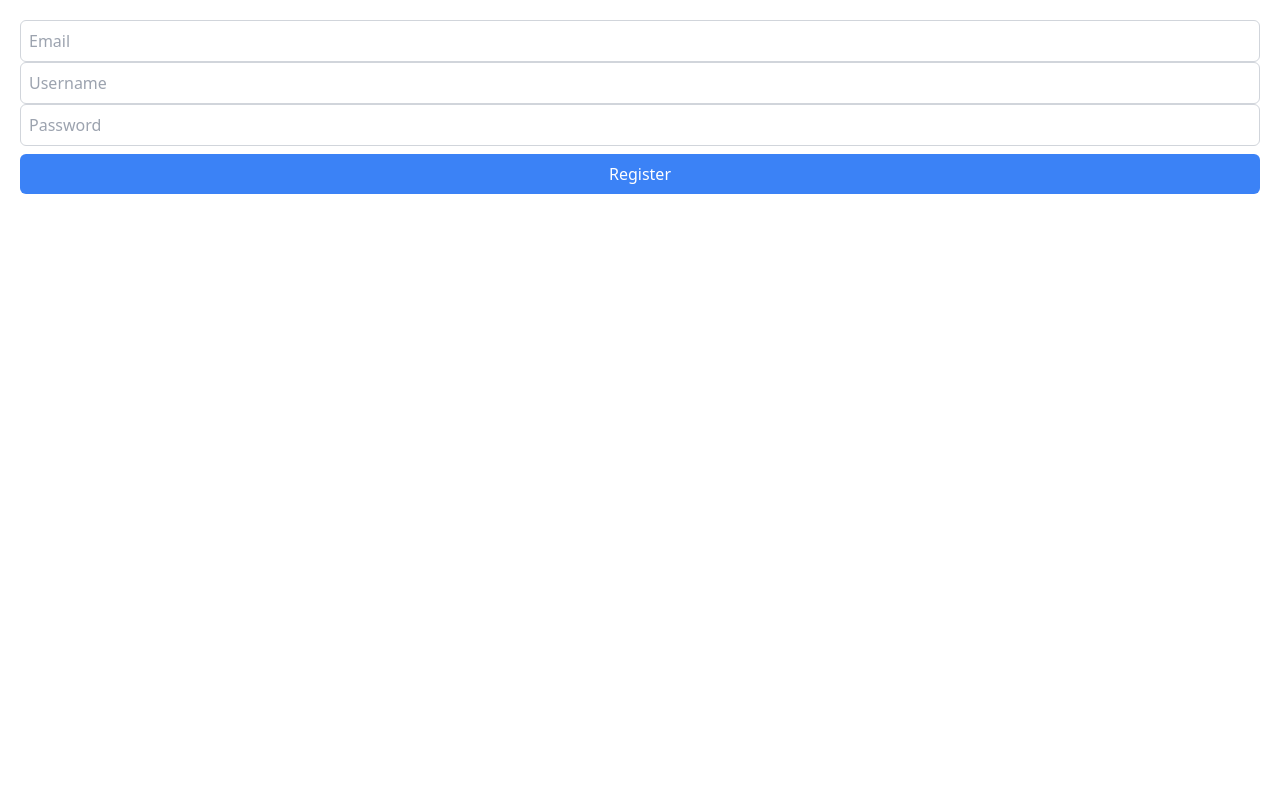
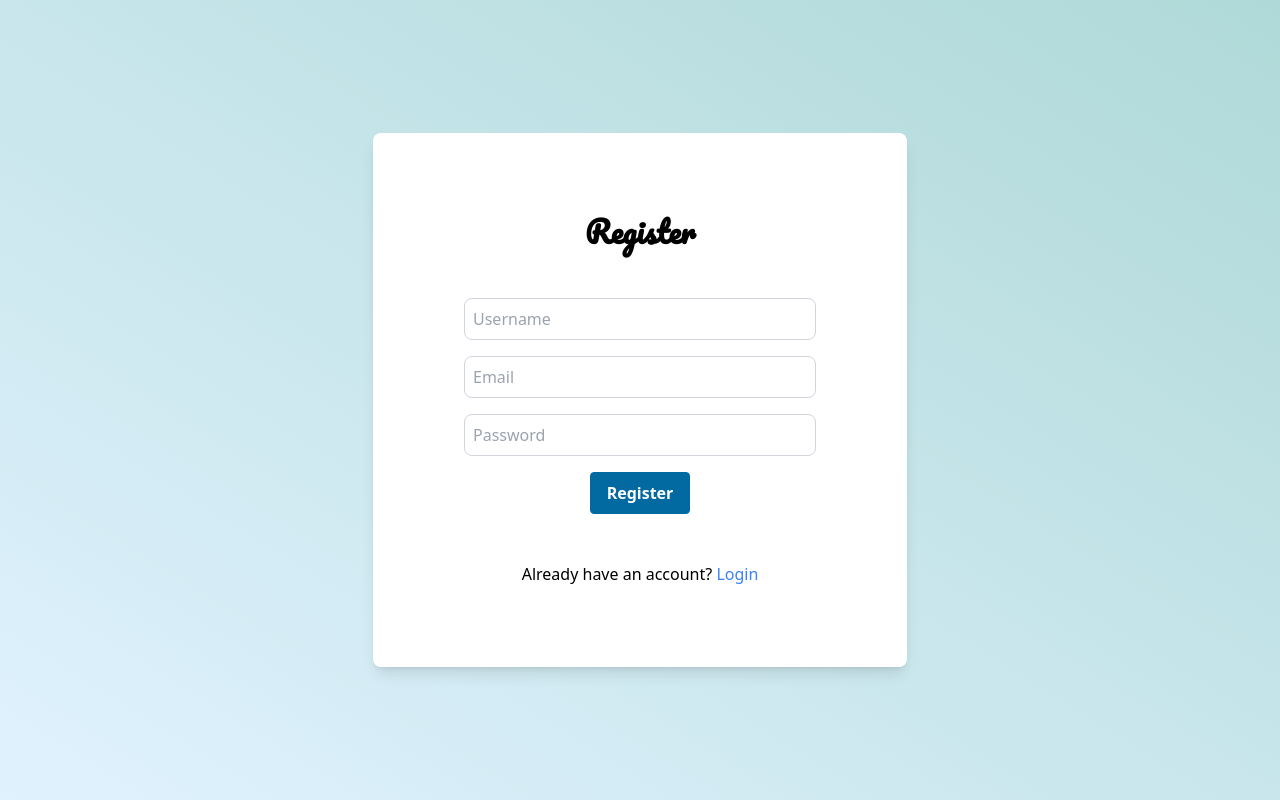
Before and after one commit to Mounir-charef/E-shop, a React (Vite) app in the folder Frontend-react/: page /register in a window 1280 px wide. Built offline with nearby package versions, Linux system fonts and the light colour scheme; a web font is replaced by a local one.

Commit message:
register form done

```diff
--- /dev/null
+++ b/Frontend-react/src/components/RegisterForm.jsx
@@ -0,0 +1,49 @@
+const RegisterForm = ({ handleSubmit, formData, handleChange }) => {
+  return (
+    <div className="form-box">
+      <form onSubmit={handleSubmit} className="form-content">
+        <input
+          value={formData.username}
+          type="text"
+          onChange={handleChange}
+          name="username"
+          placeholder="Username"
+          id="username"
+          required
+          className="form-item"
+        />
+        <input
+          value={formData.email}
+          type="text"
+          onChange={handleChange}
+          autoComplete="email"
+          name="email"
+          placeholder="Email"
+          id="email"
+          required
+          className="form-item"
+        />
+        <input
+          type="password"
+          value={formData.password}
+          onChange={handleChange}
+          autoComplete="current-password"
+          name="password"
+          placeholder="Password"
+          id="password"
+          required
+          className="form-item"
+        />
+        <button
+          onClick={handleSubmit}
+          type="submit"
+          className="form-submit-btn"
+        >
+          Register
+        </button>
+      </form>
+    </div>
+  );
+};
+
+export default RegisterForm;
--- a/Frontend-react/src/routes/Register.jsx
+++ b/Frontend-react/src/routes/Register.jsx
@@ -1,10 +1,11 @@
 import axiosInstance from "../axios.js";
-import {useContext, useState} from "react";
-import {useNavigate} from "react-router-dom";
+import { useState, useContext } from "react";
 import AuthContext from "../AuthContext.jsx";
+import { Link, useNavigate } from "react-router-dom";
+import RegisterForm from "../components/RegisterForm.jsx";
 
 const Register = () => {
-    const {baseUrl} = useContext(AuthContext)
+  const { baseUrl } = useContext(AuthContext);
   const navigate = useNavigate();
   const initialFormData = Object.freeze({
     username: "",
@@ -12,19 +13,18 @@ const Register = () => {
     password: "",
   });
 
-    const [formData, updateFormData] = useState(initialFormData);
+  const [formData, setFormData] = useState(initialFormData);
   const handleChange = (e) => {
-        updateFormData({
+    setFormData({
       ...formData,
       [e.target.name]: e.target.value.trim(),
     });
-    }
+  };
 
   const handleSubmit = (e) => {
     e.preventDefault();
-        console.log(formData);
     axiosInstance
-            .post(`${baseUrl}/user/create/`, {
+      .post(`${baseUrl}user/create/`, {
         user_name: formData.username,
         email: formData.email,
         password: formData.password,
@@ -32,49 +32,33 @@ const Register = () => {
       .then((res) => {
         console.log(res);
         console.log(res.data);
-                navigate("/login", {replace: true});
-            }).catch((err) => console.log(err));
-    }
+        navigate("/login", { replace: true });
+      })
+      .catch((err) => console.log(err));
+    setFormData(initialFormData);
+  };
 
   return (
-        <div className="p-5">
-            <form onSubmit={handleSubmit}>
-                <input
-                    type='text'
-                    onChange={handleChange}
-                    autoComplete='email'
-                    name='email'
-                    placeholder='Email'
-                    id='email'
-                    required
-                    className='w-full p-2 border border-gray-300 rounded-md focus:outline-none focus:border-blue-500'
+    <div className="flex justify-center items-center bg-gradient-to-bl from-[#afd9d8] to-sky-100 h-screen overflow-hidden ">
+      <div className="form-wrap">
+        <h1 className="text-3xl font-bold text-center mb-4 font-Pacifico">
+          Register
+        </h1>
+        <RegisterForm
+          handleSubmit={handleSubmit}
+          handleChange={handleChange}
+          formData={formData}
         />
-                <input
-                    type='text'
-                    onChange={handleChange}
-                    name='username'
-                    placeholder='Username'
-                    id='username'
-                    required
-                    className='w-full p-2 border border-gray-300 rounded-md focus:outline-none focus:border-blue-500'
-                />
-                <input type="password"
-                          onChange={handleChange}
-                            autoComplete='current-password'
-                            name='password'
-                            placeholder='Password'
-                            id='password'
-                            required
-                            className='w-full p-2 border border-gray-300 rounded-md focus:outline-none focus:border-blue-500'
-                />
-                <button
-                    onClick={handleSubmit}
-                    type='submit'
-                    className='w-full p-2 mt-2 text-white bg-blue-500 rounded-md focus:outline-none focus:bg-blue-600 hover:bg-blue-600'
+        <span className="text-center block mt-4">
+          Already have an account?{" "}
+          <Link
+            to="/login"
+            className="text-blue-500 hover:text-sky-700 transition"
           >
-                    Register
-                </button>
-            </form>
+            Login
+          </Link>
+        </span>
+      </div>
     </div>
   );
 };
```
Lines whose indentation alone changed are shown as unchanged.
